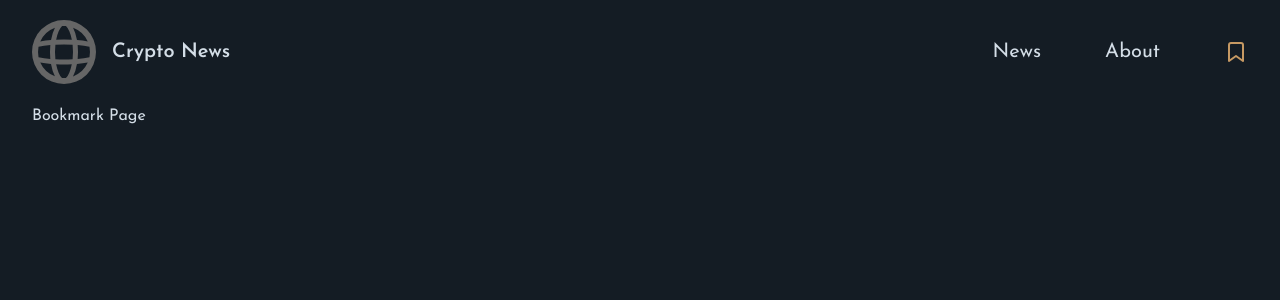
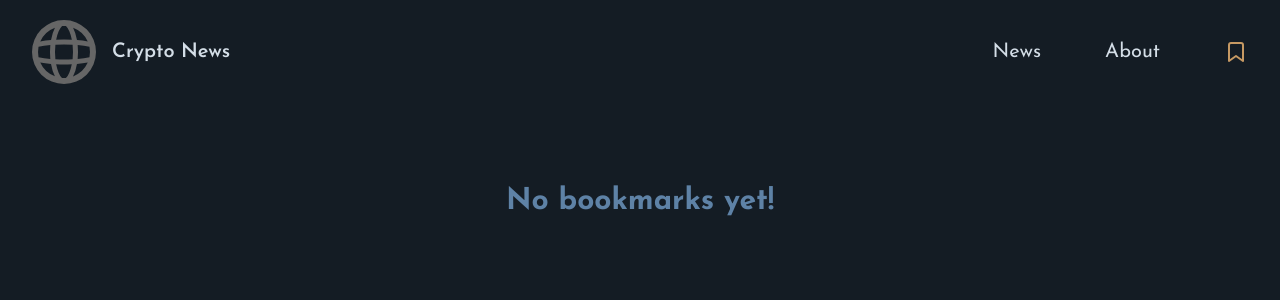
Before and after one commit to Abdi036/crypto-news, a Next.js app: page /bookmarks in a window 1280 px wide. Shown: the top 300 px of the page. Built offline with nearby package versions, Linux system fonts and the light colour scheme.

Commit message:
add Bookmark context and hooks; implement bookmarks functionality in News and Bookmarks components; update package.json for concurrent server start

```diff
--- /dev/null
+++ b/app/_context/BookmarkContext.tsx
@@ -0,0 +1,44 @@
+"use client";
+import { createContext, useState, ReactNode } from "react";
+
+interface Bookmark {
+  url: string;
+  title: string;
+  description: string;
+  thumbnail: string;
+  createdAt: string;
+}
+
+interface BookmarkContextProps {
+  bookmarks: Bookmark[];
+  addBookmark: (bookmark: Bookmark) => void;
+  removeBookmark: (url: string) => void;
+}
+
+export const BookmarkContext = createContext<BookmarkContextProps | undefined>(
+  undefined
+);
+
+export const BookmarkProvider = ({ children }: { children: ReactNode }) => {
+  const [bookmarks, setBookmarks] = useState<Bookmark[]>([]);
+
+  const addBookmark = (bookmark: Bookmark) => {
+    const exists = bookmarks.some((b) => b.url === bookmark.url);
+
+    if (!exists) {
+      setBookmarks([...bookmarks, bookmark]);
+    }
+  };
+
+  const removeBookmark = (url: string) => {
+    setBookmarks(bookmarks.filter((b) => b.url !== url));
+  };
+
+  return (
+    <BookmarkContext.Provider
+      value={{ bookmarks, addBookmark, removeBookmark }}
+    >
+      {children}
+    </BookmarkContext.Provider>
+  );
+};
--- /dev/null
+++ b/app/_hook/useBookmarks.tsx
@@ -0,0 +1,11 @@
+"use client";
+import { useContext } from "react";
+import { BookmarkContext } from "@/app/_context/BookmarkContext";
+
+export const useBookmarks = () => {
+  const context = useContext(BookmarkContext);
+  if (!context) {
+    throw new Error("useBookmarks must be used within a BookmarkProvider");
+  }
+  return context;
+};
--- a/app/bookmarks/page.tsx
+++ b/app/bookmarks/page.tsx
@@ -1,9 +1,65 @@
-import React from "react";
+"use client";
+import { Card } from "@/components/ui/card";
+import Image from "next/image";
+import Link from "next/link";
+import { useBookmarks } from "../_hook/useBookmarks";
 
-export const metadata = {
-  title: "Bookmarks",
-};
+export default function Page() {
+  const { bookmarks, removeBookmark } = useBookmarks();
 
-export default function page() {
-  return <div>Bookmark Page</div>;
+  if (bookmarks.length === 0) {
+    return (
+      <div className="text-primary-500 font-extrabold text-center mt-20 text-3xl">
+        No bookmarks yet!
+      </div>
+    );
+  }
+
+  return (
+    <div className="grid gap-6 sm:grid-cols-2 lg:grid-cols-3 mt-10">
+      {bookmarks.map((bookmark, index) => (
+        <Card
+          key={index}
+          className="mx-auto border border-primary-700 rounded-lg shadow-lg"
+        >
+          <div className="h-40 w-full overflow-hidden rounded-t-lg">
+            <Image
+              src={bookmark.thumbnail}
+              alt={bookmark.title}
+              className="h-full w-full object-cover"
+              width={300}
+              height={300}
+            />
+          </div>
+          <div className="p-4">
+            <h3 className="text-lg font-semibold text-primary-100">
+              {bookmark.title}
+            </h3>
+            <p className="text-sm text-primary-500 mt-2">
+              {bookmark.createdAt.replace("+0000", "")}
+            </p>
+            <p className="mt-2 text-primary-500 line-clamp-3">
+              {bookmark.description}
+            </p>
+          </div>
+          <div className="p-4 text-right flex justify-between items-center">
+            <button
+              className="border border-primary-600 p-3 rounded-full text-sm hover:bg-red-500 hover:text-white transition-all"
+              onClick={() => removeBookmark(bookmark.url)}
+            >
+              Remove
+            </button>
+            <Link
+              href={bookmark.url}
+              target="_blank"
+              rel="noopener noreferrer"
+              className="text-sm font-medium text-accent-600 hover:underline"
+            >
+              Read more
+            </Link>
+          </div>
+        </Card>
+      ))}
+    </div>
+  );
 }
--- a/app/layout.tsx
+++ b/app/layout.tsx
@@ -2,6 +2,7 @@ import "./globals.css";
 import { ReactNode } from "react";
 import { Josefin_Sans } from "next/font/google";
 import Header from "@/components/Header";
+import { BookmarkProvider } from "./_context/BookmarkContext";
 
 const josefin = Josefin_Sans({
   subsets: ["latin"],
@@ -24,7 +25,9 @@ export default function RootLayout({ children }: { children: ReactNode }) {
       >
         <Header />
         <div className="flex-1 w-full mx-auto px-4 sm:px-6 lg:px-8 max-w-7xl overflow-hidden h-full">
-          <main className="flex flex-col ">{children}</main>
+          <main className="flex flex-col ">
+            <BookmarkProvider>{children}</BookmarkProvider>
+          </main>
         </div>
       </body>
     </html>
--- a/app/news/page.tsx
+++ b/app/news/page.tsx
@@ -1,6 +1,10 @@
 import React, { Suspense } from "react";
 import News from "@/components/News";
 import Spinner from "@/components/Spinner";
+
+export const metadata = {
+  title: "News",
+};
 
 export default function page() {
   return (
--- a/components/News.tsx
+++ b/components/News.tsx
@@ -6,6 +6,7 @@ import Image from "next/image";
 import data from "@/lib/apiFetch";
 import Pagination from "./Pagination";
 import SearchAndSort from "./SearchAndSort";
+import { useBookmarks } from "@/app/_hook/useBookmarks";
 
 export const metadata = {
   title: "News",
@@ -20,6 +21,12 @@ interface NewsItem {
 }
 
 export default function News() {
+  const { addBookmark } = useBookmarks();
+
+  const handleAddBookmark = (news: NewsItem) => {
+    addBookmark(news);
+  };
+
   const itemsPerPage = 9;
   const [currentPage, setCurrentPage] = useState(1);
   const [searchQuery, setSearchQuery] = useState("");
@@ -92,7 +99,10 @@ export default function News() {
               </p>
             </div>
             <div className="p-4 text-right flex justify-between items-center">
-              <button className="border border-primary-600 p-3 rounded-full text-sm hover:bg-primary-500 hover:text-primary-800 transition-all">
+              <button
+                className="border border-primary-600 p-3 rounded-full text-sm hover:bg-primary-500 hover:text-primary-800 transition-all"
+                onClick={() => handleAddBookmark(news)}
+              >
                 Add to bookmark
               </button>
               <Link
--- a/package.json
+++ b/package.json
@@ -5,6 +5,7 @@
   "scripts": {
     "dev": "next dev --turbopack",
     "server": "json-server --watch utils/db.json --port 8000",
+    "start:all": "concurrently \"npm run dev\" \"npm run server\"",
     "build": "next build",
     "start": "next start",
     "lint": "next lint"
@@ -26,6 +27,7 @@
     "@types/node": "^20",
     "@types/react": "^19",
     "@types/react-dom": "^19",
+    "concurrently": "^9.1.2",
     "eslint": "^9",
     "eslint-config-next": "15.1.7",
     "postcss": "^8",
--- a/utils/db.json
+++ b/utils/db.json
@@ -1,81 +1,60 @@
 {
   "news": [
     {
-      "title": "Bitcoin Hits $100,000 for the First Time in Months",
-      "description": "Bitcoin surged past $50,000 today as investor sentiment turned bullish after positive regulatory news.",
+      "title": "Bitcoin Breaks Through $50K Amid Market Optimism",
+      "description": "Bitcoin reached $50,000 after months of fluctuation, signaling renewed investor confidence.",
       "thumbnail": "/coin_imgs/btc.jpg",
       "createdAt": "2024-02-11T10:30:00+0000",
-      "url": "https://example.com/news/bitcoin-50k"
+      "url": "https://example.com/news/bitcoin-breaks-50k"
     },
     {
-      "title": "Bitcoin Hits $100,000 for the First Time in Months",
-      "description": "Bitcoin surged past $50,000 today as investor sentiment turned bullish after positive regulatory news.",
+      "title": "Bitcoin Surpasses $100K Mark, Setting New Record",
+      "description": "Bitcoin prices soar to $100,000 as global markets react to positive crypto adoption news.",
       "thumbnail": "/coin_imgs/btc.jpg",
       "createdAt": "2025-01-11T10:30:00+0000",
-      "url": "https://example.com/news/bitcoin-50k"
+      "url": "https://example.com/news/bitcoin-record-100k"
     },
     {
-      "title": "Bitcoin Hits $100,000 for the First Time in Months",
-      "description": "Bitcoin surged past $50,000 today as investor sentiment turned bullish after positive regulatory news.",
+      "title": "Regulatory Approval Sparks Bitcoin’s $75K Surge",
+      "description": "Bitcoin jumps to $75,000 after governments ease cryptocurrency regulations worldwide.",
       "thumbnail": "/coin_imgs/btc.jpg",
       "createdAt": "2024-06-11T10:30:00+0000",
-      "url": "https://example.com/news/bitcoin-50k"
+      "url": "https://example.com/news/bitcoin-surges-75k"
     },
     {
-      "title": "Bitcoin Hits $100,000 for the First Time in Months",
-      "description": "Bitcoin surged past $50,000 today as investor sentiment turned bullish after positive regulatory news.",
+      "title": "Bitcoin Eyes $90K as Institutional Investments Grow",
+      "description": "Major firms invest in Bitcoin, pushing prices closer to $90,000.",
       "thumbnail": "/coin_imgs/btc.jpg",
       "createdAt": "2024-08-11T10:30:00+0000",
-      "url": "https://example.com/news/bitcoin-50k"
+      "url": "https://example.com/news/bitcoin-institutional-growth"
     },
     {
-      "title": "Bitcoin Hits $100,000 for the First Time in Months",
-      "description": "Bitcoin surged past $50,000 today as investor sentiment turned bullish after positive regulatory news.",
+      "title": "Bitcoin Reaches $30K, Defying Market Expectations",
+      "description": "In a surprising rally, Bitcoin crossed $30,000 after an extended bear market.",
       "thumbnail": "/coin_imgs/btc.jpg",
       "createdAt": "2022-07-11T10:30:00+0000",
-      "url": "https://example.com/news/bitcoin-50k"
+      "url": "https://example.com/news/bitcoin-30k-rally"
     },
     {
-      "title": "Bitcoin Hits $100,000 for the First Time in Months",
-      "description": "Bitcoin surged past $50,000 today as investor sentiment turned bullish after positive regulatory news.",
+      "title": "Bitcoin Plummets to $3K in Crypto Market Crash",
+      "description": "A massive selloff in the crypto market caused Bitcoin to fall to $3,000.",
       "thumbnail": "/coin_imgs/btc.jpg",
       "createdAt": "2020-02-11T10:30:00+0000",
-      "url": "https://example.com/news/bitcoin-50k"
+      "url": "https://example.com/news/bitcoin-crash-3k"
     },
     {
-      "title": "Bitcoin Hits $100,000 for the First Time in Months",
-      "description": "Bitcoin surged past $50,000 today as investor sentiment turned bullish after positive regulatory news.",
+      "title": "Bitcoin Reaches $105K on Bullish Momentum",
+      "description": "Bitcoin crosses $105,000, driven by positive global financial trends.",
       "thumbnail": "/coin_imgs/btc.jpg",
       "createdAt": "2025-02-11T10:30:00+0000",
-      "url": "https://example.com/news/bitcoin-50k"
+      "url": "https://example.com/news/bitcoin-105k"
     },
     {
-      "title": "Bitcoin Hits $100,000 for the First Time in Months",
-      "description": "Bitcoin surged past $50,000 today as investor sentiment turned bullish after positive regulatory news.",
-      "thumbnail": "/coin_imgs/btc.jpg",
-      "createdAt": "2020-02-11T10:30:00+0000",
-      "url": "https://example.com/news/bitcoin-50k"
-    },
-    {
-      "title": "Bitcoin Hits $100,000 for the First Time in Months",
-      "description": "Bitcoin surged past $50,000 today as investor sentiment turned bullish after positive regulatory news.",
-      "thumbnail": "/coin_imgs/btc.jpg",
-      "createdAt": "2025-02-11T10:30:00+0000",
-      "url": "https://example.com/news/bitcoin-50k"
-    },
-    {
-      "title": "Bitcoin Hits $100,000 for the First Time in Months",
-      "description": "Bitcoin surged past $50,000 today as investor sentiment turned bullish after positive regulatory news.",
-      "thumbnail": "/coin_imgs/btc.jpg",
-      "createdAt": "2025-02-11T10:30:00+0000",
-      "url": "https://example.com/news/bitcoin-50k"
-    },
-    {
-      "title": "Bitcoin Hits $100,000 for the First Time in Months",
-      "description": "Bitcoin surged past $50,000 today as investor sentiment turned bullish after positive regulatory news.",
+      "title": "Bitcoin Sinks Below $10K Amidst Volatility",
+      "description": "Volatility returns as Bitcoin falls below the critical $10,000 support level.",
       "thumbnail": "/coin_imgs/btc.jpg",
       "createdAt": "2021-02-11T10:30:00+0000",
-      "url": "https://example.com/news/bitcoin-50k"
+      "url": "https://example.com/news/bitcoin-10k-volatility"
     },
     {
       "title": "pepe Hits $100,000 for the First Time in Months",
@@ -124,7 +103,7 @@
       "description": "Bitcoin surged past $50,000 today as investor sentiment turned bullish after positive regulatory news.",
       "thumbnail": "/coin_imgs/btc.jpg",
       "createdAt": "2023-02-11T10:30:00+0000",
-      "url": "https://example.com/news/bitcoin-50k"
+      "url": "https://example23.com/news/bitcoin-50k"
     },
     {
       "title": "pepe Hits $100,000 for the First Time in Months",
@@ -138,7 +117,7 @@
       "description": "Bitcoin surged past $50,000 today as investor sentiment turned bullish after positive regulatory news.",
       "thumbnail": "/coin_imgs/btc.jpg",
       "createdAt": "2023-02-11T10:30:00+0000",
-      "url": "https://example.com/news/bitcoin-50k"
+      "url": "https://example56.com/news/bitcoin-50k"
     },
     {
       "title": "Bitcoin Hits $100,000 for the First Time in Months",
@@ -180,21 +159,28 @@
       "description": "Bitcoin surged past $50,000 today as investor sentiment turned bullish after positive regulatory news.",
       "thumbnail": "/coin_imgs/btc.jpg",
       "createdAt": "2020-02-11T10:30:00+0000",
-      "url": "https://example.com/news/bitcoin-50k"
+      "url": "https://example1.com/news/bitcoin-50k"
     },
     {
       "title": "shiba Hits $100,000 for the First Time in Months",
       "description": "Bitcoin surged past $50,000 today as investor sentiment turned bullish after positive regulatory news.",
       "thumbnail": "/coin_imgs/btc.jpg",
       "createdAt": "2025-02-11T10:30:00+0000",
-      "url": "https://example.com/news/bitcoin-50k"
+      "url": "https://example2.com/news/bitcoin-50k"
     },
     {
       "title": "Bitcoin Hits $100,000 for the First Time in Months",
       "description": "Bitcoin surged past $50,000 today as investor sentiment turned bullish after positive regulatory news.",
       "thumbnail": "/coin_imgs/btc.jpg",
       "createdAt": "2021-02-11T10:30:00+0000",
-      "url": "https://example.com/news/bitcoin-50k"
+      "url": "https://example3.com/news/bitcoin-50k"
+    },
+    {
+      "title": "Bitcoin Hits $100,000 for the First Time in Months",
+      "description": "Bitcoin surged past $50,000 today as investor sentiment turned bullish after positive regulatory news.",
+      "thumbnail": "/coin_imgs/btc.jpg",
+      "createdAt": "2025-02-11T10:30:00+0000",
+      "url": "https://example4.com/news/bitcoin-50k"
     },
     {
       "title": "Bitcoin Hits $100,000 for the First Time in Months",
@@ -208,21 +194,14 @@
       "description": "Bitcoin surged past $50,000 today as investor sentiment turned bullish after positive regulatory news.",
       "thumbnail": "/coin_imgs/btc.jpg",
       "createdAt": "2025-02-11T10:30:00+0000",
-      "url": "https://example.com/news/bitcoin-50k"
+      "url": "https://example5.com/news/bitcoin-50k"
     },
     {
       "title": "Bitcoin Hits $100,000 for the First Time in Months",
       "description": "Bitcoin surged past $50,000 today as investor sentiment turned bullish after positive regulatory news.",
       "thumbnail": "/coin_imgs/btc.jpg",
       "createdAt": "2025-02-11T10:30:00+0000",
-      "url": "https://example.com/news/bitcoin-50k"
-    },
-    {
-      "title": "Bitcoin Hits $100,000 for the First Time in Months",
-      "description": "Bitcoin surged past $50,000 today as investor sentiment turned bullish after positive regulatory news.",
-      "thumbnail": "/coin_imgs/btc.jpg",
-      "createdAt": "2025-02-11T10:30:00+0000",
-      "url": "https://example.com/news/bitcoin-50k"
+      "url": "https://example6.com/news/bitcoin-50k"
     },
     {
       "title": "Bitcoin Hits $100,000 for the First Time in Months",
```
Also changed, not shown: 1 other file (tests, documents, lock files or other folders).
